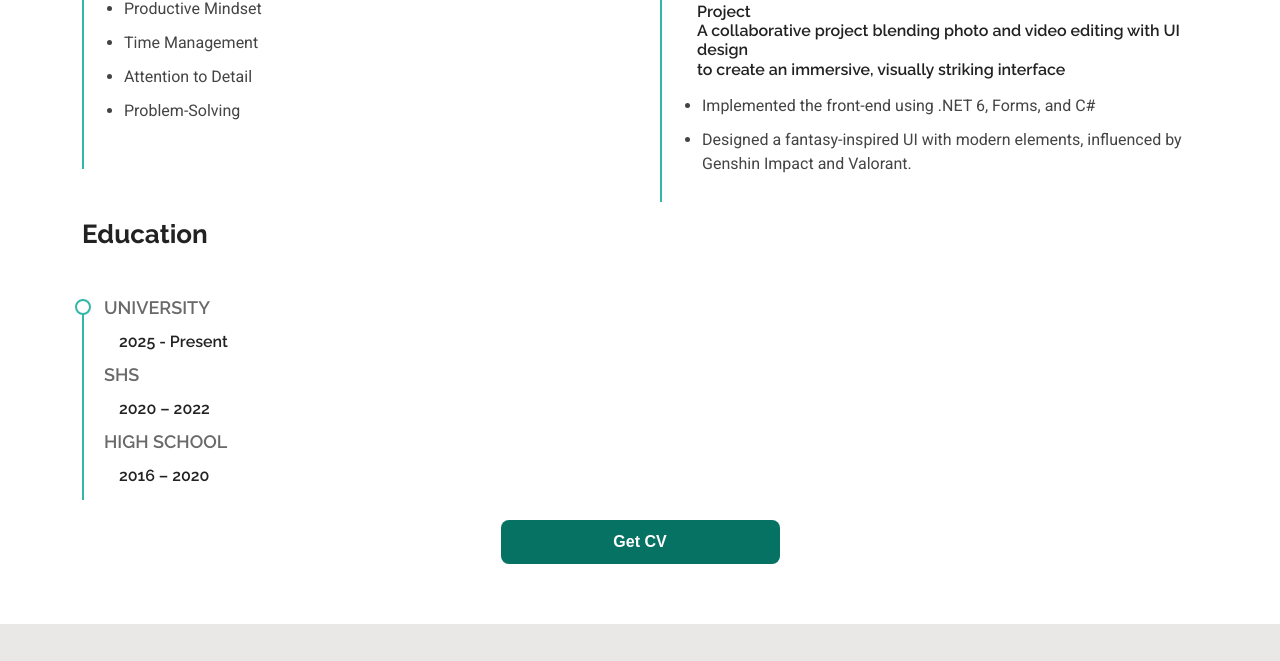
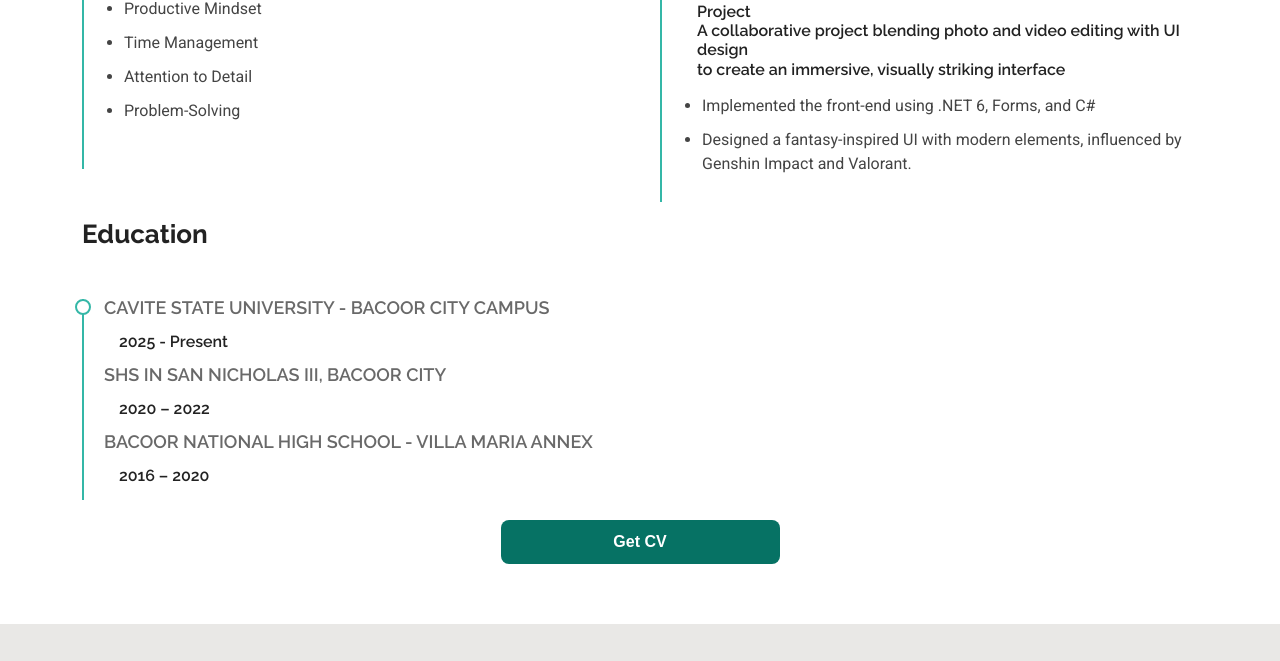
Before and after one commit to iammarvinmacabale/marvinmacabale.github.io, a plain HTML site: page resume.html in a window 1280 px wide. Shown: the part 649-1310 px from the top of the page. Drawn offline with Linux system fonts and the light colour scheme.

Commit message:
Update resume.html

```diff
--- a/resume.html
+++ b/resume.html
@@ -127,13 +127,13 @@
 
             <h3 class="resume-title" data-aos="fade-up">Education</h3>
             <div class="resume-item" data-aos="fade-up">
-              <h4>University</h4>
+              <h4>Cavite State University - Bacoor City Campus</h4>
               <h5>2025 - Present</h5>
 
-              <h4>SHS</h4>
+              <h4>SHS in San Nicholas III, Bacoor City</h4>
               <h5>2020 – 2022</h5>
 
-              <h4>High School</h4>
+              <h4>Bacoor National High School - Villa Maria Annex</h4>
               <h5>2016 – 2020</h5>
             </div>
           </div>
```
